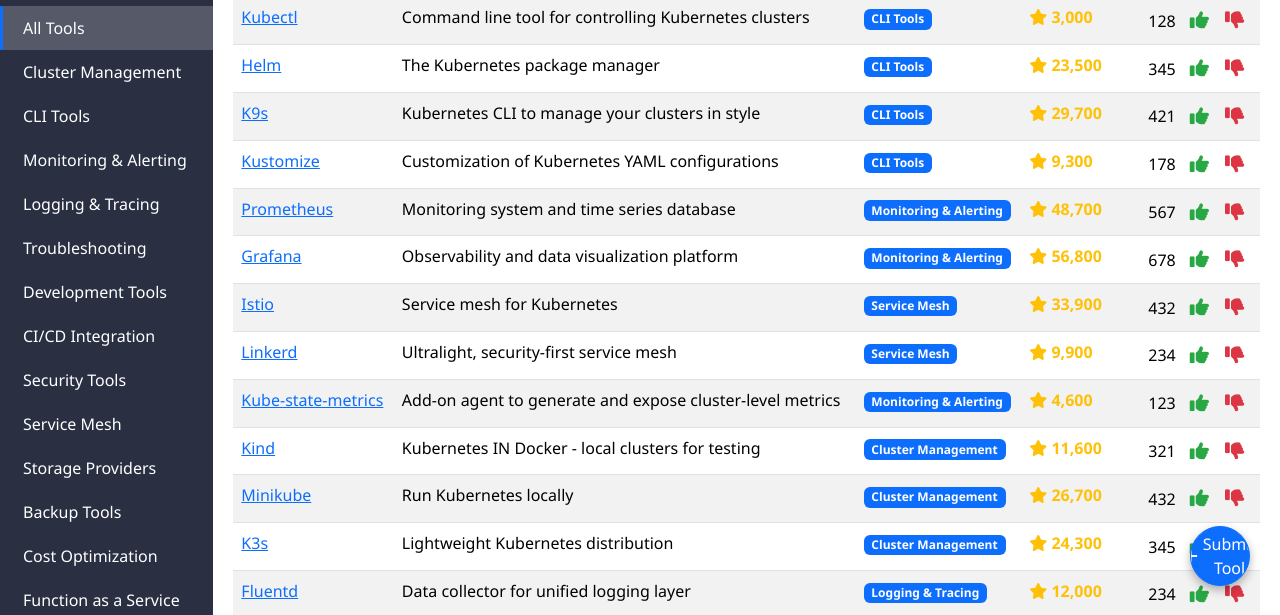
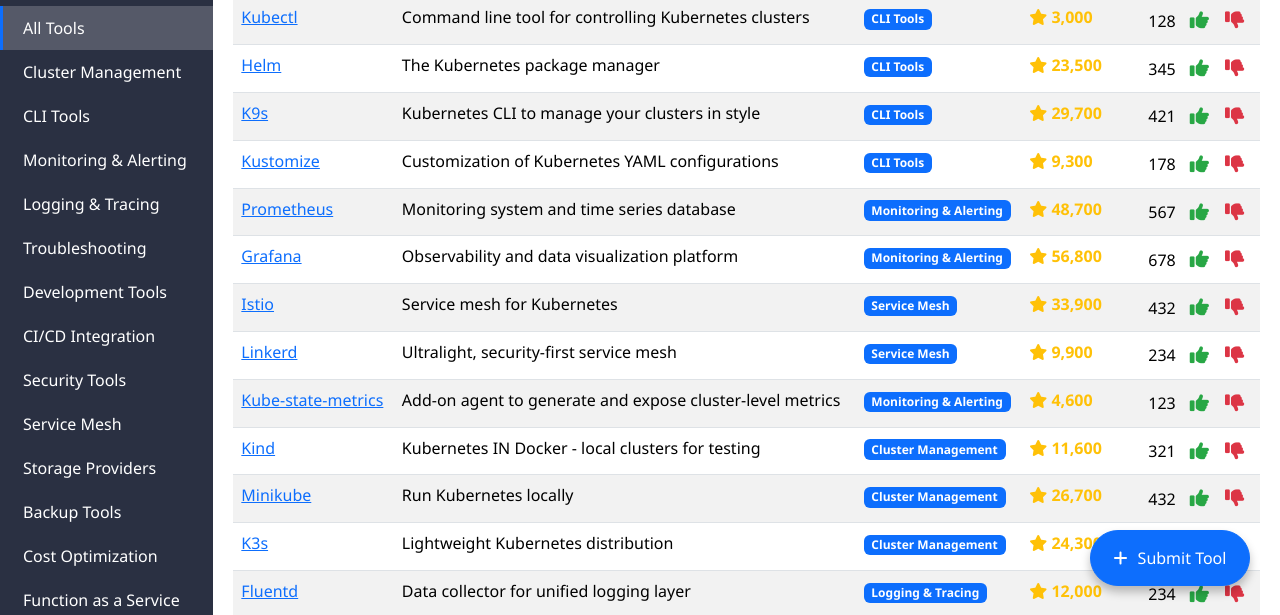
Before and after one commit to ajeetraina/kubernetes-tools, a plain HTML site: page index.html in a window 1280 px wide. Shown: the part 184-799 px from the top of the page. Drawn offline with nearby package versions, Linux system fonts and the light colour scheme.

Commit message:
Improve Submit Tool button styling and positioning

```diff
--- a/styles.css
+++ b/styles.css
@@ -133,34 +133,41 @@
     color: #dc3545;
 }
 
-/* Submit tool floating button */
+/* Submit tool floating button - IMPROVED */
 .submit-tool-floating-btn {
     position: fixed;
     bottom: 30px;
     right: 30px;
-    width: 60px;
-    height: 60px;
-    border-radius: 30px;
+    width: 160px;  /* Increased width */
+    height: 56px;  /* Increased height */
+    border-radius: 28px;
     display: flex;
     align-items: center;
     justify-content: center;
-    z-index: 100;
-    box-shadow: 0 4px 10px rgba(0, 0, 0, 0.3);
-    overflow: hidden;
-    transition: width 0.3s;
+    z-index: 9999;  /* Higher z-index to ensure it's above all content */
+    box-shadow: 0 6px 10px rgba(0, 0, 0, 0.25);  /* Better shadow */
+    overflow: visible;  /* Changed from hidden to visible */
+    transition: all 0.3s;
+    background-color: #0d6efd;  /* Primary blue color */
+    color: white;
+    font-weight: 500;
+    padding: 0 20px;
+    text-transform: none;  /* Remove any text transformation */
 }
 
 .submit-tool-floating-btn i {
-    margin-right: 5px;
+    margin-right: 10px;
 }
 
 .submit-tool-floating-btn:hover {
-    width: 140px;
+    background-color: #0b5ed7;  /* Slightly darker blue on hover */
+    transform: translateY(-2px);  /* Subtle lift effect */
+    box-shadow: 0 8px 15px rgba(0, 0, 0, 0.3);  /* Enhanced shadow on hover */
+    width: 168px;  /* Slight grow effect */
 }
 
-.submit-tool-floating-btn:hover::after {
-    content: "Submit Tool";
-    white-space: nowrap;
+.submit-tool-floating-btn:focus {
+    outline: none;
 }
 
 /* Responsive adjustments */
@@ -187,7 +194,8 @@
     }
 
     .submit-tool-floating-btn {
-        width: 50px;
-        height: 50px;
+        width: 140px;
+        height: 48px;
+        font-size: 0.9rem;
     }
 }
```
